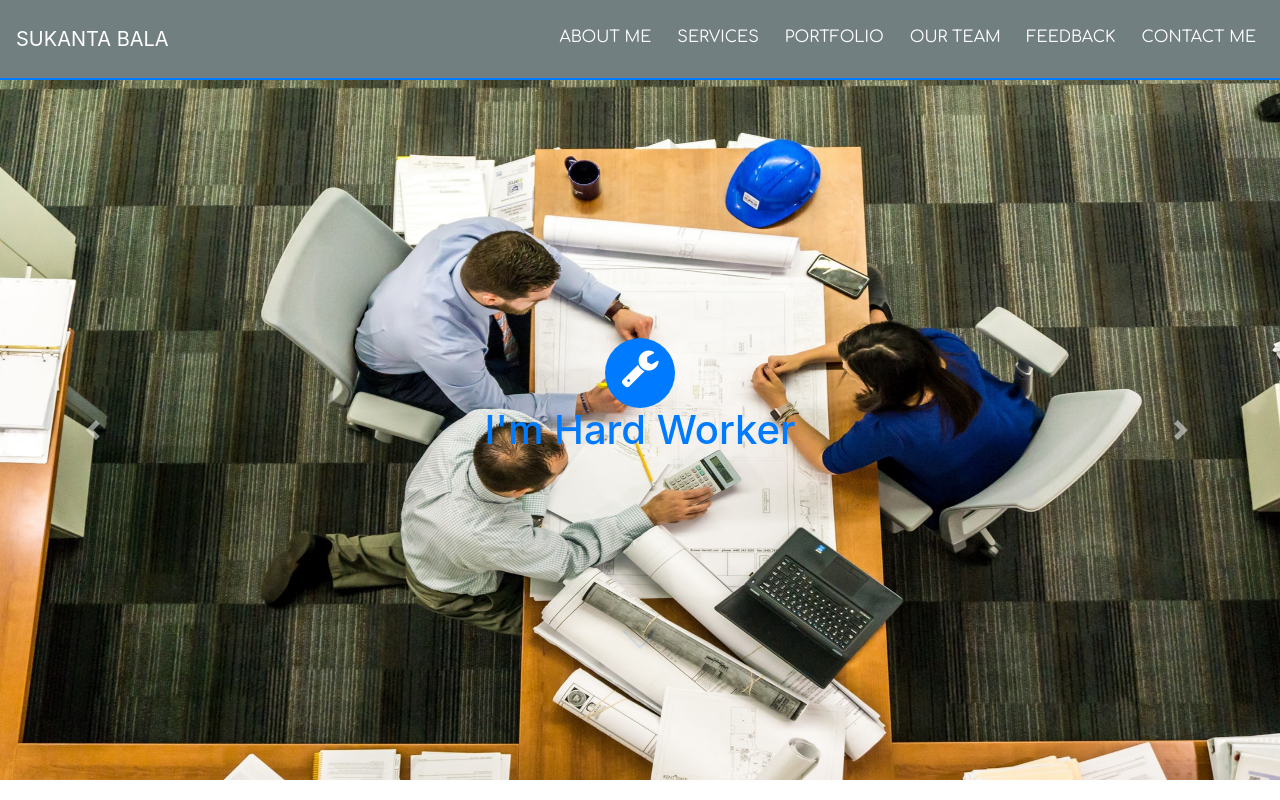
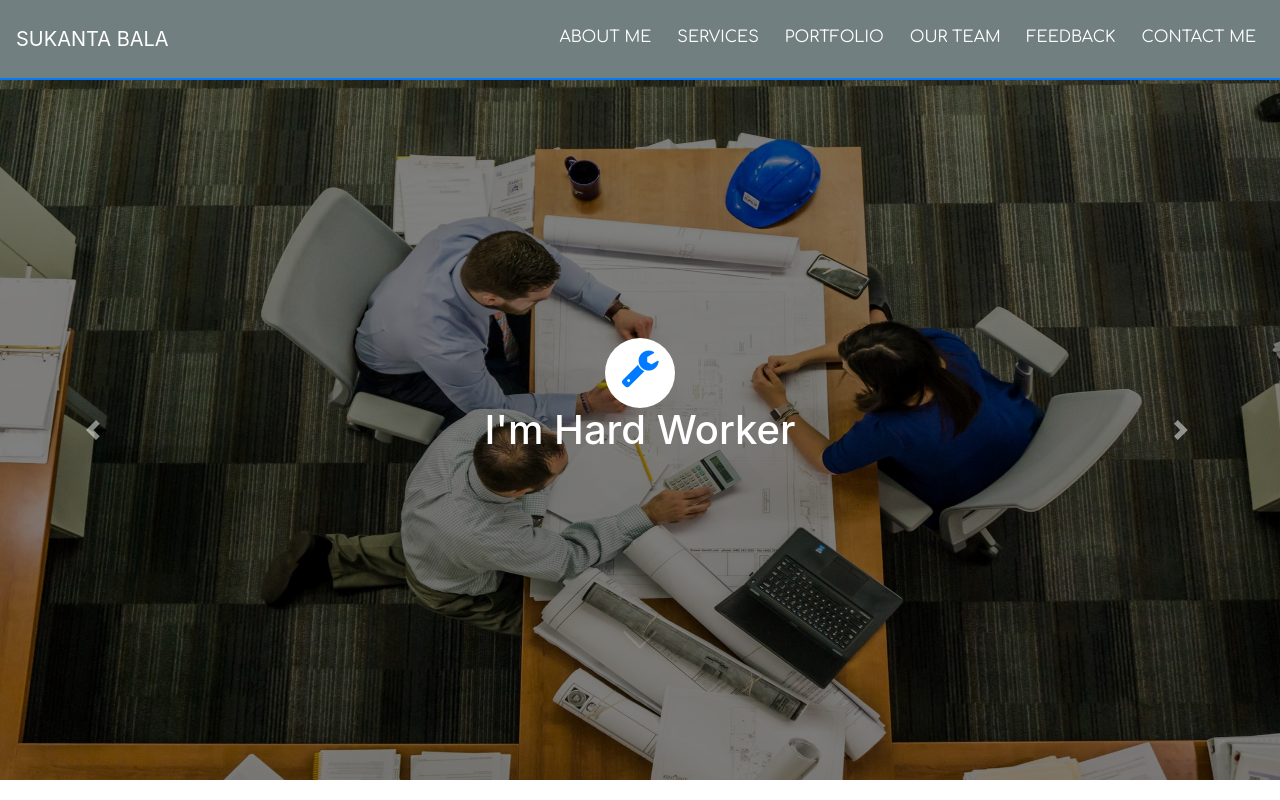
Before and after one commit to SukantaBala28/NuxtPortfolio, a Nuxt app: page / in a window 1280 px wide. Shown: the top 800 px of the page. Built offline with nearby package versions, Linux system fonts and the light colour scheme.

Commit message:
Add files via upload
added background layer on carousel images

```diff
--- a/pages/index.vue
+++ b/pages/index.vue
@@ -3,7 +3,10 @@
     <div id="carouselExampleControls" class="carousel vert slide" data-ride="carousel" data-interval="4000">
       <div class="carousel-inner" role="listbox">
         <div class="carousel-item active">
-          <img class="d-block img-fluid" src="../assets/img/sliderImage1.jpeg" alt="First slide">
+          <div class="backImg1">
+            <div class="backLayer"></div>
+          </div>
+          <!-- <img class="d-block img-fluid" src="../assets/img/sliderImage1.jpeg" alt="First slide"> -->
           <div class="carousel-caption d-md-block captionStyleFirst">
             <h1 class="welcomeText aboveLayer">LOOKING FORWARD TO HEARING FROM YOU</h1>
             <h1 class="aboveLayer">Why You Choosing Me, Because...</h1>
@@ -13,7 +16,10 @@
           </div>
         </div>
         <div class="carousel-item">
-          <img class="d-block img-fluid" src="../assets/img/sliderImage2.jpeg" alt="Second slide">
+          <div class="backImg2">
+            <div class="backLayer"></div>
+          </div>
+          <!-- <img class="d-block img-fluid" src="../assets/img/sliderImage2.jpeg" alt="Second slide"> -->
           <div class="carousel-caption d-md-block captionStyle">
             <div class="sliderIcon">
               <i class="fa fa-wrench" aria-hidden="true"></i>
@@ -25,7 +31,10 @@
           </div>
         </div>
         <div class="carousel-item">
-          <img class="d-block img-fluid" src="../assets/img/sliderImage3.jpeg" alt="Third slide">
+          <div class="backImg3">
+            <div class="backLayer"></div>
+          </div>
+          <!-- <img class="d-block img-fluid" src="../assets/img/sliderImage3.jpeg" alt="Third slide"> -->
           <div class="carousel-caption d-md-block captionStyle">
             <div class="sliderIcon">
               <i class="fa fa-clock-o" aria-hidden="true"></i>
@@ -38,7 +47,10 @@
           </div>
         </div>
         <div class="carousel-item">
-          <img class="d-block img-fluid" src="../assets/img/sliderImage4.jpeg" alt="Third slide">
+          <div class="backImg4">
+            <div class="backLayer"></div>
+          </div>
+          <!-- <img class="d-block img-fluid" src="../assets/img/sliderImage4.jpeg" alt="Third slide"> -->
           <div class="carousel-caption d-md-block captionStyle">
             <div class="sliderIcon">
               <i class="fa fa-handshake-o" aria-hidden="true"></i>
@@ -50,7 +62,10 @@
           </div>
         </div>
          <div class="carousel-item">
-          <img class="d-block img-fluid" src="../assets/img/sliderImage5.jpg" alt="Third slide">
+          <div class="backImg5">
+            <div class="backLayer"></div>
+          </div>
+          <!-- <img class="d-block img-fluid" src="../assets/img/sliderImage5.jpg" alt="Third slide"> -->
           <div class="carousel-caption d-md-block captionStyle">
             <div class="sliderIcon">
               <i class="fa fa-code" aria-hidden="true"></i>
@@ -1219,7 +1234,7 @@ export default {
 }
 </script>
 
-<style scoped>
+<style lang="scss" scoped>
   .aboutme,.services,.portfolio,.team,.feedback,.contactme{
     padding: 100px 0px 100px 0px;
   }
@@ -1261,7 +1276,7 @@ export default {
   }
   .backgroundLayer {
     position:absolute;
-    background-color: rgb(26,188,156,0.5);
+    background-color: rgba(26,188,156,0.5);
     width:100%;
     height:300px;
     z-index:1000;
@@ -1340,9 +1355,52 @@ export default {
   .carousel {
     height: 700px;
   }
-  .carousel-item img{
-    width: 100%!important;
-    height: 700px;
+  .carousel-item {
+    .backImg1 {
+      background: url("../assets/img/sliderImage1.jpeg");
+      background-size: 100% 100%;
+      background-repeat: no-repeat;
+      width: 100%;
+      height: 700px;
+    }
+
+    .backImg2 {
+      background: url("../assets/img/sliderImage2.jpeg");
+      background-size: 100% 100%;
+      background-repeat: no-repeat;
+      width: 100%;
+      height: 700px;
+    }
+
+    .backImg3 {
+      background: url("../assets/img/sliderImage3.jpeg");
+      background-size: 100% 100%;
+      background-repeat: no-repeat;
+      width: 100%;
+      height: 700px;
+    }
+
+    .backImg4 {
+      background: url("../assets/img/sliderImage4.jpeg");
+      background-size: 100% 100%;
+      background-repeat: no-repeat;
+      width: 100%;
+      height: 700px;
+    }
+
+    .backImg5 {
+      background: url("../assets/img/sliderImage5.jpg");
+      background-size: 100% 100%;
+      background-repeat: no-repeat;
+      width: 100%;
+      height: 700px;
+    }
+
+    .backLayer {
+      background: rgba(0, 0, 0, 0.5);
+      width: 100%;
+      height: 100%;
+    }
   }
   .captionStyleFirst{
     padding-bottom: 250px!important;
@@ -1352,17 +1410,18 @@ export default {
   }
   .welcomeText {
     font-size: 70px;
-    color: #007BFF;
+    // color: #007BFF;
   }
   .choosingmeText{
-    color: #007BFF;
+    // color: #007BFF;
     z-index: 100000;
   }
   .sliderIcon{
     width: 70px;
     height: 70px;
     border-radius: 80px;
-    background-color: #007BFF;
+    background-color: #fff;
+    color: #007BFF;
     margin: 0 auto;
     font-size: 40px;
     margin-top: -20px!important;
@@ -1431,8 +1490,8 @@ export default {
   width: 24px;
   height: 24px;
   margin-left: -12px;
-  border-left: 2px solid #007BFF;
-  border-bottom: 2px solid #007BFF;
+  border-left: 2px solid #fff;
+  border-bottom: 2px solid #fff;
   -webkit-transform: rotate(-45deg);
   transform: rotate(-45deg);
   -webkit-animation: sdb07 2s infinite;
```
